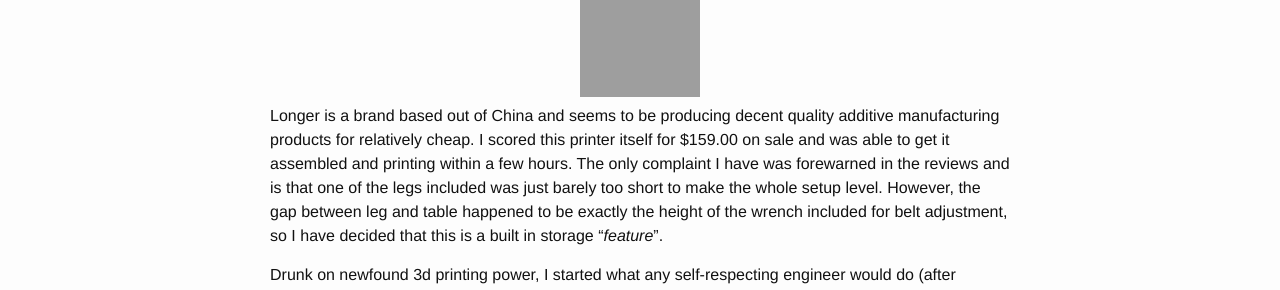
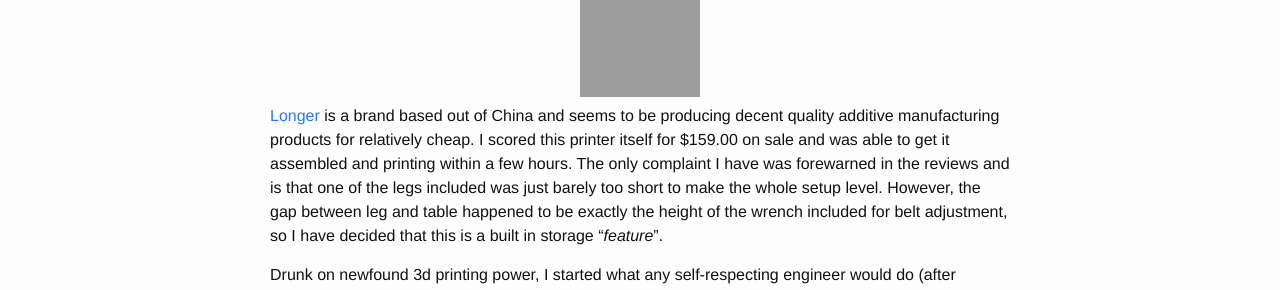
Before and after one commit to brueland/brueland.github.io, a Jekyll site: the page built from _posts/2020-01-08-functional-kitchen.markdown, in a window 1280 px wide. Shown: the part 646-936 px from the top of the page. Built offline with Jekyll 4.4.1, drawn with Linux system fonts in a browser that asks for light colours; some of the changed lines change nothing that is shown; grey boxes are pictures that could not be loaded.

Commit message:
added link to Longer info

```diff
--- a/_posts/2020-01-08-functional-kitchen.markdown
+++ b/_posts/2020-01-08-functional-kitchen.markdown
@@ -16,7 +16,7 @@ In recent weeks, I have invested my attention in a new hobby, 3d printing. Cyber
 {% include_relative _product_links/2020-01-08-functional-kitchen/product_link_1.html %}
 </center>
 
-Longer is a brand based out of China and seems to be producing decent quality additive manufacturing products for relatively cheap. I scored this printer itself for $159.00 on sale and was able to get it assembled and printing within a few hours. The only complaint I have was forewarned in the reviews and is that one of the legs included was just barely too short to make the whole setup level. However, the gap between leg and table happened to be exactly the height of the wrench included for belt adjustment, so I have decided that this is a built in storage "_feature_".
+[Longer](http://www.longer3d.com/) is a brand based out of China and seems to be producing decent quality additive manufacturing products for relatively cheap. I scored this printer itself for $159.00 on sale and was able to get it assembled and printing within a few hours. The only complaint I have was forewarned in the reviews and is that one of the legs included was just barely too short to make the whole setup level. However, the gap between leg and table happened to be exactly the height of the wrench included for belt adjustment, so I have decided that this is a built in storage "_feature_".
 
 Drunk on newfound 3d printing power, I started what any self-respecting engineer would do (after printing too many Pokemon figurines) and started trying to use my power for good. At least good around the home. My first target was our kitchen with it's limited storage space. In my printing research I had started seeing more and more handy kitchen ideas that would help declutter our space.
 
```
